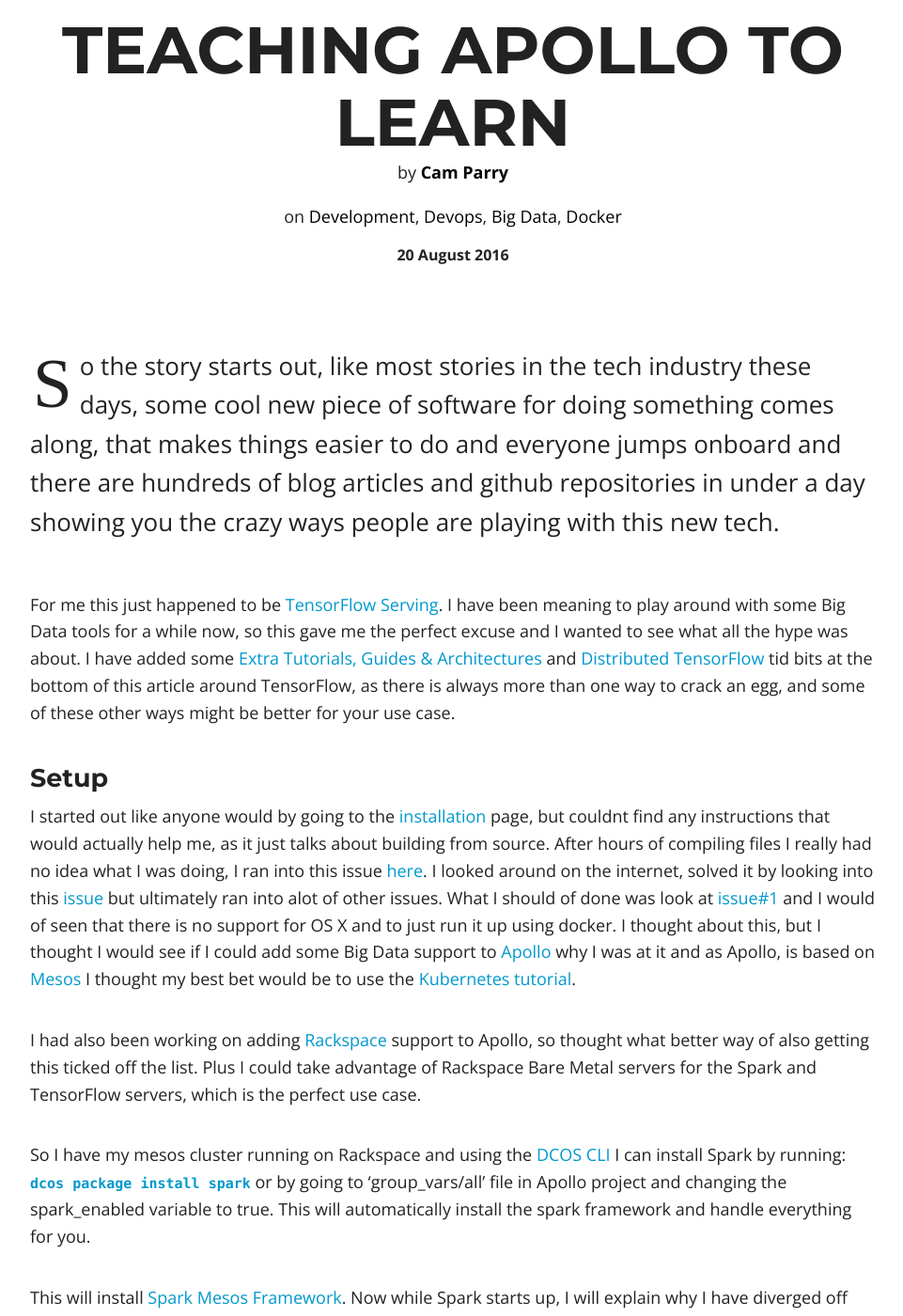
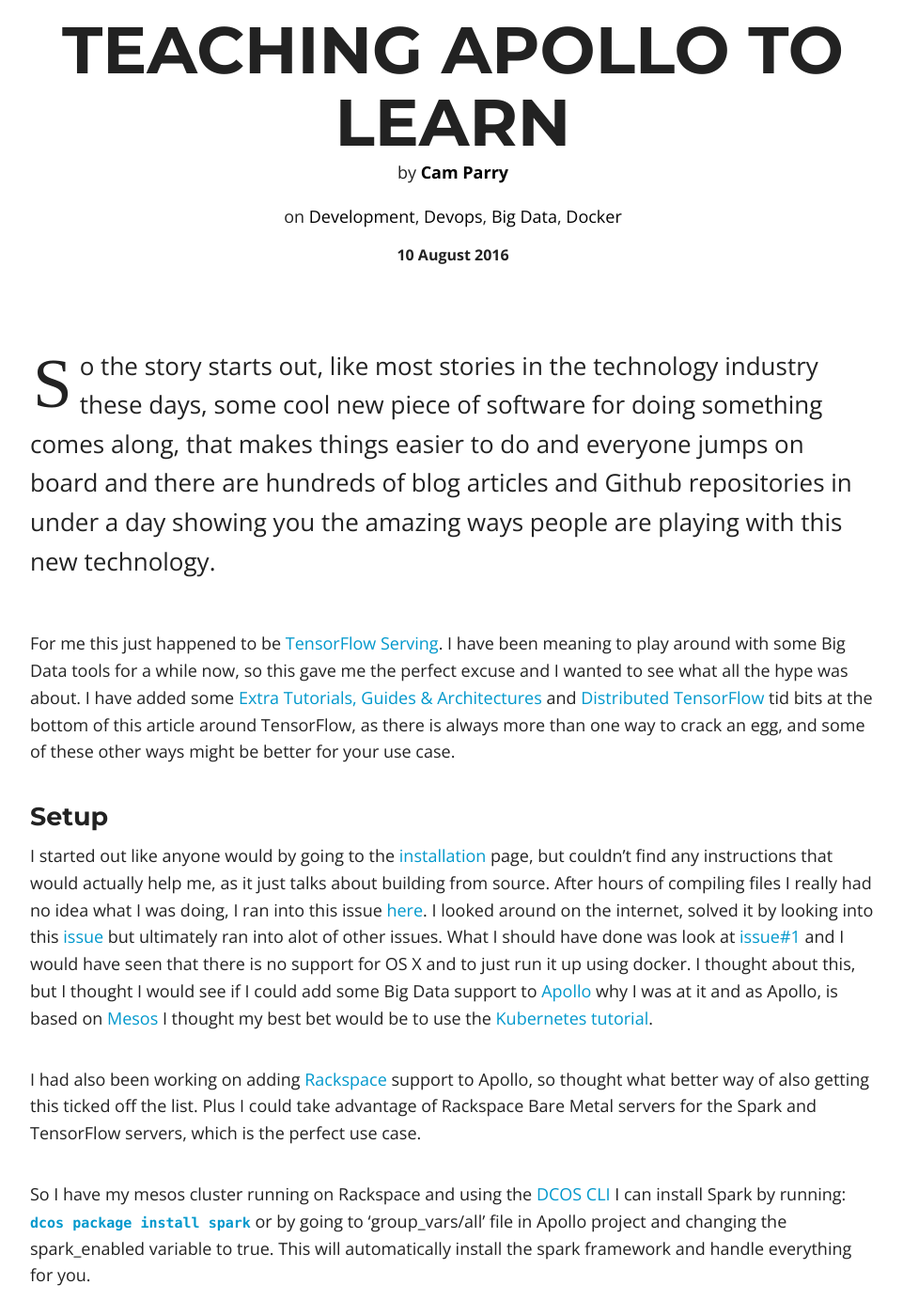
Before and after one commit to wallies/wallies.github.io, a Jekyll site: the page built from _posts/2016-08-10-teaching-apollo-to-learn.md, in a window 1280 px wide and 1400 px high, scrolled down 205 px. Shown: the whole window at 94% size, without its empty margins (158-1119 px from the left). Built offline with Jekyll 4.4.1, drawn with Linux system fonts in a browser that asks for light colours; nearby versions of some CDN libraries; some of the changed text lies outside the part shown.

Commit message:
rename tensorflow aritcle and provide update

````diff
--- a/_posts/2016-08-20-teaching-apollo-to-learn.md
+++ b/_posts/2016-08-10-teaching-apollo-to-learn.md
@@ -10,12 +10,12 @@ share: true
 ---
 
 
-So the story starts out, like most stories in the tech industry these days, some cool new piece of software for doing something comes along, that makes things easier to do and everyone jumps onboard and there are hundreds of blog articles and github repositories in under a day showing you the crazy ways people are playing with this new tech.
+So the story starts out, like most stories in the technology industry these days, some cool new piece of software for doing something comes along, that makes things easier to do and everyone jumps on board and there are hundreds of blog articles and Github repositories in under a day showing you the amazing ways people are playing with this new technology.
 
 For me this just happened to be [TensorFlow Serving](http://tensorflow.github.io/serving/architecture_overview). I have been meaning to play around with some Big Data tools for a while now, so this gave me the perfect excuse and I wanted to see what all the hype was about. I have added some [Extra Tutorials, Guides & Architectures](#Extra Tutorials, Guides & Architectures) and [Distributed TensorFlow](#Distributed TensorFlow) tid bits at the bottom of this article around TensorFlow, as there is always more than one way to crack an egg, and some of these other ways might be better for your use case.
 
 ### Setup
-I started out like anyone would by going to the [installation](http://tensorflow.github.io/serving/setup) page, but couldnt find any instructions that would actually help me, as it just talks about building from source. After hours of compiling files I really had no idea what I was doing, I ran into this issue [here](https://github.com/tensorflow/serving/issues/30). I looked around on the internet, solved it by looking into this [issue](https://github.com/tensorflow/serving/issues/6) but ultimately ran into alot of other issues. What I should of done was look at [issue#1](https://github.com/tensorflow/serving/issues/1) and I would of seen that there is no support for OS X and to just run it up using docker. I thought about this, but I thought I would see if I could add some Big Data support to [Apollo](https://github.com/Capgemini/Apollo) why I was at it and as Apollo, is based on [Mesos](http://mesos.apache.org/) I thought my best bet would be to use the [Kubernetes tutorial](http://tensorflow.github.io/serving/serving_inception).
+I started out like anyone would by going to the [installation](http://tensorflow.github.io/serving/setup) page, but couldn't find any instructions that would actually help me, as it just talks about building from source. After hours of compiling files I really had no idea what I was doing, I ran into this issue [here](https://github.com/tensorflow/serving/issues/30). I looked around on the internet, solved it by looking into this [issue](https://github.com/tensorflow/serving/issues/6) but ultimately ran into alot of other issues. What I should have done was look at [issue#1](https://github.com/tensorflow/serving/issues/1) and I would have seen that there is no support for OS X and to just run it up using docker. I thought about this, but I thought I would see if I could add some Big Data support to [Apollo](https://github.com/Capgemini/Apollo) why I was at it and as Apollo, is based on [Mesos](http://mesos.apache.org/) I thought my best bet would be to use the [Kubernetes tutorial](http://tensorflow.github.io/serving/serving_inception).
 
 I had also been working on adding [Rackspace](https://www.rackspace.com/) support to Apollo, so thought what better way of also getting this ticked off the list. Plus I could take advantage of Rackspace Bare Metal servers for the Spark and TensorFlow servers, which is the perfect use case.
 
@@ -23,7 +23,7 @@ So I have my mesos cluster running on Rackspace and using the [DCOS CLI](https:/
 
 This will install [Spark Mesos Framework](http://spark.apache.org/docs/latest/running-on-mesos.html). Now while Spark starts up, I will explain why I have diverged off and included Spark, when this article is about TensorFlow. Originally I had just planned to run TensorFlow but then I started reading a couple of blogs about Hyperparameter Tuning/Optimisation. Basically they say to use Spark to do distributed neural network training which leads to massive reduction time and lower error rates. This is all covered [here](https://databricks.com/blog/2016/01/25/deep-learning-with-spark-and-tensorflow.html), in a great post from the team at Databricks. Of course Spark isn't the only way we can do this but I believe it is the most powerful as it allows us to build more complicated pipelines. [Distributed TensorFlow](#Distributed TensorFlow) explains the details in depth about using Spark, AWS EC2 and Distributed TensorFlow.
 
-So now to deploy TensorFlow. Here is a [gist](https://gist.github.com/wallies/02a679a542c882dae2a140030b0e1043) to the Tensorflow Inception [Marathon](https://mesosphere.github.io/marathon/) file. This will take awhile as the docker image is quite large. In the meantime go read up on some of the other demos people have tried in the [Extra Tutorials, Guides & Architectures](#Extra Tutorials, Guides & Architectures) section below.
+So now to deploy TensorFlow. Here is a [gist](https://gist.github.com/wallies/02a679a542c882dae2a140030b0e1043) to the Tensorflow Inception [Marathon](https://mesosphere.github.io/marathon/) file. This will take a while as the docker image is quite large. In the meantime go read up on some other demos people have tried in the [Extra Tutorials, Guides & Architectures](#Extra Tutorials, Guides & Architectures) section below.
 
 Once you have the green health check in the Marathon UI. The IP Address '52.50.8.153' listed here is the server running your Spark instance. You can get this by clicking on the Spark in Marathon UI and it should list the server IP it is running on.
 
@@ -34,6 +34,11 @@ docker run --name=inception_container -it gcr.io/tensorflow-serving/inception /s
 bazel-bin/tensorflow_serving/example/inception_client
 --server=52.50.8.153:9000 --image=/path/to/my_image.jpg
 ```
+
+### Update
+Recently I discovered [Keras](Keras.io) which is a highly modular neural networks library that runs on top of [Tensorflow](https://github.com/tensorflow/tensorflow) or [Theano](https://github.com/Theano/Theano). It was developed with a focus on enabling fast experimentation. Which suits me perfect for trying different methods and models of machine learning.
+
+I then went down a rabbit hole investigating about what I could do with Keras and how it abstracted away some of the work for me on top of the two tensor networks, when I came across the [Deep Learning Robot](https://www.autonomous.ai/deep-learning-robot), which is built for advanced research in Robotics and Artificial Intelligence (Deep Learning) and comes pre-installed with [Tensorflow](https://github.com/tensorflow/tensorflow), [Robot Operating System](http://www.ros.org/), [Caffe](http://caffe.berkeleyvision.org/), [Torch](http://torch.ch/), [Theano](http://deeplearning.net/software/theano/), [CUDA](), and [cuDNN](https://developer.nvidia.com/cudnn). This for me was a game changer, as I can now run any GPU intense AI on a machine next, cutting all my cloud costs. WIN!
 
 ### Bonuses
 If you also want to try running this up on GPU machines, Mesos does have support for GPUs, but isolation support has not landed yet but you can head over to the [TensorFlow Mesos Framework](https://github.com/douban/tfmesos) being built, which looks promising and even has some early support for GPUs.
````
